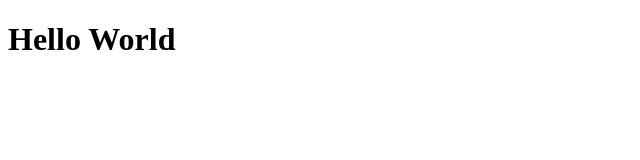
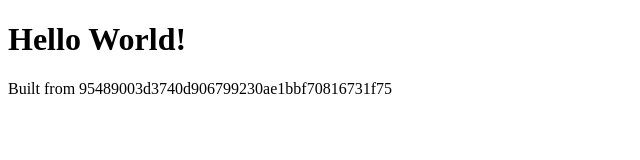
Before and after one commit to pkgjs/gh-pages, a plain HTML site: page index.html in a window 1280 px wide. Shown: the whole page, without its empty margins (0-640 px from the left). Drawn offline with Linux system fonts and the light colour scheme.

Commit message:
pages build

```diff
--- a/index.html
+++ b/index.html
@@ -1 +1 @@
-<!DOCTYPE html><html><head></head><body><h1>Hello World</h1></body></html>
+<!DOCTYPE html><html><head></head><body><h1>Hello World!</h1><p>Built from 95489003d3740d906799230ae1bbf70816731f75</p></body></html>
```
